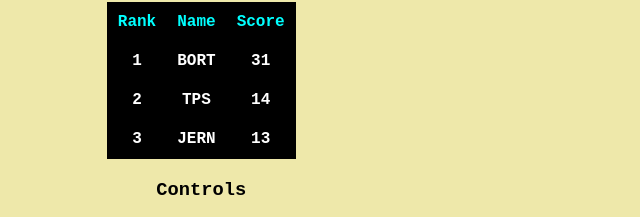
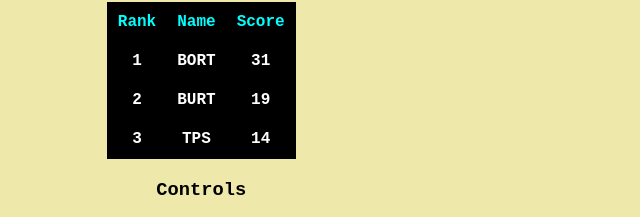
Before and after one commit to flappy-bert/flappy-bert.github.io, a plain HTML site: page index.html in a window 1280 px wide. Shown: the part 748-965 px from the top of the page, 0-640 px from the left. Drawn offline with Linux system fonts and the light colour scheme.

Commit message:
Update index.html

```diff
--- a/index.html
+++ b/index.html
@@ -33,13 +33,13 @@
                                 </tr>
                                 <tr>
                                     <td>2</td>
-                                    <td>TPS</td>
-                                    <td>14</td>
+                                    <td>BURT</td>
+                                    <td>19</td>
                                 </tr>
                                 <tr>
                                     <td>3</td>
-                                    <td>JERN</td>
-                                    <td>13</td>
+                                    <td>TPS</td>
+                                    <td>14</td>
                                 </tr>
                             </tbody>
                         </table>
```
